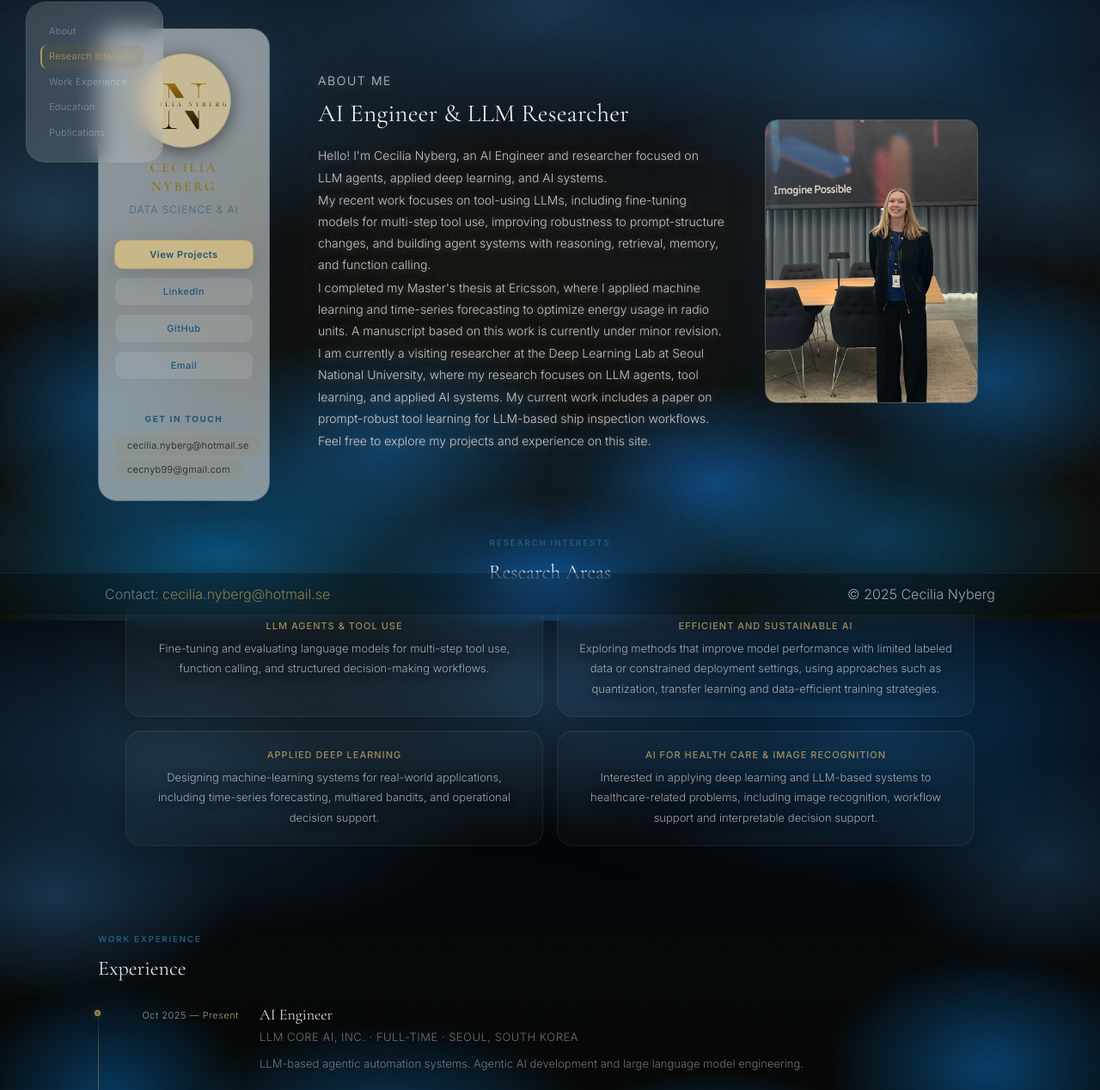
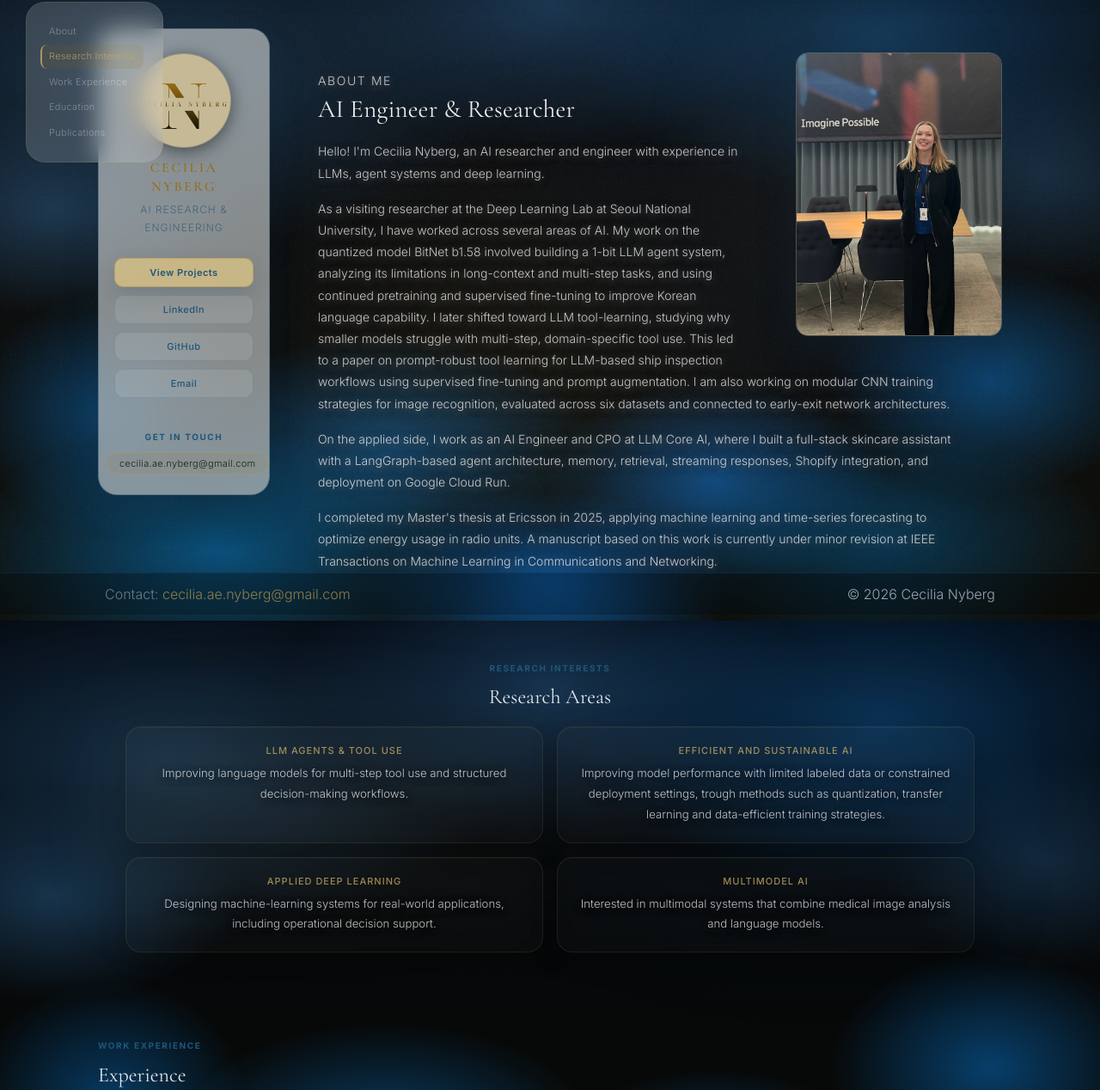
Before and after one commit to cecnyb/cecnyb.github.io, an Astro site: page / in a window 1280 px wide. Shown: the part 78-1346 px from the top of the page at 86% size. Built offline with nearby package versions, Linux system fonts and the light colour scheme; Astro itself is replaced by a stand-in of ours.

Commit message:
update about section layout and text

```diff
--- a/src/layouts/Layout.astro
+++ b/src/layouts/Layout.astro
@@ -32,8 +32,8 @@ const { title } = Astro.props;
 
     <footer>
       <div class="footwrap">
-        <span>Contact: <a href="mailto:cecilia.nyberg@hotmail.se">cecilia.nyberg@hotmail.se</a></span>
-        <span style="margin-left:auto; color:#9aa4b2">© 2025 Cecilia Nyberg</span>
+        <span>Contact: <a href="mailto:cecilia.ae.nyberg@gmail.com">cecilia.ae.nyberg@gmail.com</a></span>
+        <span style="margin-left:auto; color:#9aa4b2">© 2026 Cecilia Nyberg</span>
       </div>
     </footer>
   </body>
--- a/src/pages/index.astro
+++ b/src/pages/index.astro
@@ -19,58 +19,62 @@ import Layout from '../layouts/Layout.astro';
       <div class="hero-card">
         <img src="/images/name.png" alt="Cecilia Nyberg" class="profile-pic" />
         <p class="name-tag">Cecilia<br>Nyberg</p>
-        <p class="subtitle">Data Science & AI</p>
+        <p class="subtitle">AI Research & Engineering</p>
         <div class="cta-wrap">
           <a class="btn btn-primary" href="/projects">View Projects</a>
           <a class="btn" href="https://www.linkedin.com/in/cecilianyberg/" target="_blank" rel="noopener">LinkedIn</a>
           <a class="btn" href="https://github.com/cecnyb" target="_blank" rel="noopener">GitHub</a>
-          <a class="btn" href="mailto:cecilia.nyberg@hotmail.se">Email</a>
+          <a class="btn" href="mailto:cecilia.ae.nyberg@gmail.com">Email</a>
         </div>
 		<hr class="divider" />
           <p class="section-label">Get in touch</p>
           <ul class="contact-links">
-            <li><a class="chip accent" href="mailto:cecilia.nyberg@hotmail.se">cecilia.nyberg@hotmail.se</a></li>
-            <li><a class="chip accent" href="mailto:1cecnyb@snu.ac.kr">cecnyb99@gmail.com</a></li>
+            <li><a class="chip accent" href="mailto:cecilia.ae.nyberg@gmail.com">cecilia.ae.nyberg@gmail.com</a></li>
 
           </ul>
       </div>
 
       <article class="about">
+      <div class="about-photo-col">
+        <img src="/images/Ericsson2.jpg" alt="Cecilia Nyberg" class="about-photo" />
+      </div>
+
       <div class="about-text">
         <p class="section-label">About me</p>
-        <h2>AI Engineer & LLM Researcher</h2>
+        <h2>AI Engineer & Researcher</h2>
 
         <p>
-          Hello! I'm Cecilia Nyberg, an AI Engineer and researcher focused on LLM agents,
-          applied deep learning, and AI systems.
+          Hello! I'm Cecilia Nyberg, an AI researcher and engineer with experience in
+          LLMs, agent systems and deep learning.
         </p>
 
        <p>
-          My recent work focuses on tool-using LLMs, including fine-tuning models for
-          multi-step tool use, improving robustness to prompt-structure changes, and
-          building agent systems with reasoning, retrieval, memory, and function calling.
+          As a visiting researcher at the Deep Learning Lab at Seoul National University,
+          I have worked across several areas of AI. My work on the quantized model
+          BitNet b1.58 involved building a 1-bit LLM agent system, analyzing its
+          limitations in long-context and multi-step tasks, and using continued
+          pretraining and supervised fine-tuning to improve Korean language capability.
+          I later shifted toward LLM tool-learning, studying why smaller models struggle
+          with multi-step, domain-specific tool use. This led to a paper on
+          prompt-robust tool learning for LLM-based ship inspection workflows using
+          supervised fine-tuning and prompt augmentation. I am also working on modular
+          CNN training strategies for image recognition, evaluated across six datasets
+          and connected to early-exit network architectures.
         </p>
 
         <p>
-          I completed my Master's thesis at Ericsson, where I applied machine learning and
-          time-series forecasting to optimize energy usage in radio units. A manuscript based
-          on this work is currently under minor revision.
+          On the applied side, I work as an AI Engineer and CPO at LLM Core AI, where I
+          built a full-stack skincare assistant with a LangGraph-based agent
+          architecture, memory, retrieval, streaming responses, Shopify integration, and
+          deployment on Google Cloud Run.
         </p>
 
         <p>
-          I am currently a visiting researcher at the Deep Learning Lab at Seoul National
-          University, where my research focuses on LLM agents, tool learning, and applied AI
-          systems. My current work includes a paper on prompt-robust tool learning for
-          LLM-based ship inspection workflows.
+          I completed my Master's thesis at Ericsson in 2025, applying machine learning
+          and time-series forecasting to optimize energy usage in radio units. A
+          manuscript based on this work is currently under minor revision at IEEE
+          Transactions on Machine Learning in Communications and Networking.
         </p>
-
-        <p>
-          Feel free to explore my projects and experience on this site.
-        </p>
-      </div>
-
-      <div class="about-photo-col">
-        <img src="/images/Ericsson2.jpg" alt="Cecilia Nyberg" class="about-photo" />
       </div>
     </article>
 
@@ -83,33 +87,30 @@ import Layout from '../layouts/Layout.astro';
         <div class="interest-card">
           <h3>LLM Agents & Tool Use</h3>
           <p>
-            Fine-tuning and evaluating language models for multi-step tool use,
-            function calling, and structured decision-making workflows.
+            Improving language models for multi-step tool use and structured decision-making workflows.
           </p>
         </div>
 
         <div class="interest-card">
           <h3>Efficient and Sustainable AI</h3>
           <p>
-            Exploring methods that improve model performance with limited labeled data or constrained deployment settings,
-            using approaches such as quantization, transfer learning and data-efficient training strategies.
+            Improving model performance with limited labeled data or constrained deployment settings,
+            trough methods such as quantization, transfer learning and data-efficient training strategies.
           </p>
         </div>
 
         <div class="interest-card">
           <h3>Applied Deep Learning</h3>
           <p>
-            Designing machine-learning systems for real-world applications, including
-            time-series forecasting, multiared bandits, and operational decision support.
+            Designing machine-learning systems for real-world applications,
+            including operational decision support.
           </p>
         </div>
 
         <div class="interest-card">
-          <h3>AI for Health Care & Image Recognition</h3>
+          <h3>Multimodel AI</h3>
           <p>
-            Interested in applying deep learning and LLM-based systems to healthcare-related
-            problems, including image recognition, workflow support
-            and interpretable decision support.
+            Interested in multimodal systems that combine medical image analysis and language models.
           </p>
         </div>
       </div>
@@ -128,8 +129,8 @@ import Layout from '../layouts/Layout.astro';
         <div class="timeline-date">Oct 2025 — Present</div>
         <div class="timeline-content">
           <h3>AI Engineer</h3>
-          <p class="timeline-org">LLM Core AI, Inc. · Full-time · Seoul, South Korea</p>
-          <p>LLM-based agentic automation systems. Agentic AI development and large language model engineering.</p>
+          <p class="timeline-org">LLM Core AI, Inc. · Part-time · Seoul, South Korea</p>
+          <p>LLM-based agentic systems.</p>
         </div>
       </div>
 
@@ -138,7 +139,7 @@ import Layout from '../layouts/Layout.astro';
         <div class="timeline-content">
           <h3>Researcher</h3>
           <p class="timeline-org">Seoul National University · Seoul, South Korea</p>
-          <p>Research on efficient LLMs and intelligent agents using LangGraph and large language models.</p>
+          <p>Research on LLMs, tool-learning and quantization.</p>
         </div>
       </div>
 
@@ -174,7 +175,7 @@ import Layout from '../layouts/Layout.astro';
         <div class="timeline-content">
           <h3>Master's Degree, Data Science and AI</h3>
           <p class="timeline-org">Chalmers University of Technology</p>
-          <p>PyTorch, image recognition, prompt engineering, meta-learning and more.</p>
+          <p>Image recognition, LLMs, medical AI.</p>
         </div>
       </div>
 
@@ -183,7 +184,7 @@ import Layout from '../layouts/Layout.astro';
         <div class="timeline-content">
           <h3>Graduate Student, Data Science and AI</h3>
           <p class="timeline-org">Seoul National University</p>
-          <p>Graduate courses focused on LLMs, prompt engineering and machine learning techniques.</p>
+          <p>Graduate courses focused on LLMs, meta-learning and ML techniques.</p>
         </div>
       </div>
 
@@ -200,7 +201,7 @@ import Layout from '../layouts/Layout.astro';
         <div class="timeline-content">
           <h3>Bachelor's Degree, Industrial Engineering and Management</h3>
           <p class="timeline-org">Chalmers University of Technology</p>
-          <p>Java, financial analysis and more.</p>
+          <p>Operations management, financial analysis, computer science track.</p>
         </div>
       </div>
 
@@ -352,10 +353,7 @@ import Layout from '../layouts/Layout.astro';
   border: none;
   padding: 48px 32px;
   box-shadow: none;
-    display: grid;
-    grid-template-columns: 1fr 240px;
-    gap: 49px;
-    align-items: center;
+  overflow: hidden; /* replaces grid */
 }
 
   /* Atmospheric glow behind the text */
@@ -383,7 +381,7 @@ import Layout from '../layouts/Layout.astro';
 
   /* Section label above heading */
   .about-text .section-label {
-    margin-bottom: 8px;
+    margin-bottom: 3px;
   }
 
   .about-text p {
@@ -394,6 +392,7 @@ import Layout from '../layouts/Layout.astro';
     font-weight: 350;
     /* This is what makes text feel like it floats */
     text-shadow: 0 2px 10px rgba(105, 98, 98, 0.87);
+    margin-bottom: 1rem;
   }
   .divider {
     border: none;
@@ -407,6 +406,8 @@ import Layout from '../layouts/Layout.astro';
     list-style: none;
     padding: 0;
     margin: 0;
+    justify-content: flex-start;
+    margin-left: -9px;
   }
   .chip {
     border: 0.5px solid rgba(255,255,255,0.08);
@@ -424,23 +425,28 @@ import Layout from '../layouts/Layout.astro';
   }
 
   /* ===== Photo inside about card ===== */
+
+
 .about-photo-col {
-  display: flex;
-  align-items: center;
-  justify-content: center;
-  padding-top: 0;
+  float: right;
+  width: 240px;
+  margin-left: 32px;
+  margin-top: -20px; /* move up */
 }
 
 .about-photo {
-  width: 110%;
+  width: 100%;
   height: 330px;
   object-fit: cover;
-  object-position: 0 0px;
   border-radius: 14px;
   border: 1px solid rgba(220, 205, 163, 0.32);
   box-shadow: 0 20px 44px rgba(21, 48, 72, 0.28);
   display: block;
+  margin-bottom: 32px;
+  margin-left: 32px;
+
 }
+
 
  /* Interestes */
 .research-interests {
@@ -505,9 +511,9 @@ import Layout from '../layouts/Layout.astro';
 }
 
 .interest-card p {
-  font-size: 13px;
+  font-size: 13.2px;
   line-height: 1.8;
-  color: rgba(255, 255, 255, 0.62);
+  color: rgba(255, 255, 255, 0.74);
   margin: 0;
   font-weight: 300;
   text-shadow: 0 2px 10px rgba(0,0,0,0.5);
@@ -609,7 +615,7 @@ import Layout from '../layouts/Layout.astro';
 
 .timeline-content p {
   font-size: 13px;
-  color: rgba(255,255,255,0.42);
+  color: rgba(255, 255, 255, 0.69);
   line-height: 1.8;
   margin: 0;
   font-weight: 300;
```
Also changed, not shown: src/pages/projects.astro (+6 -5 lines). Lines whose indentation alone changed are shown as unchanged.
